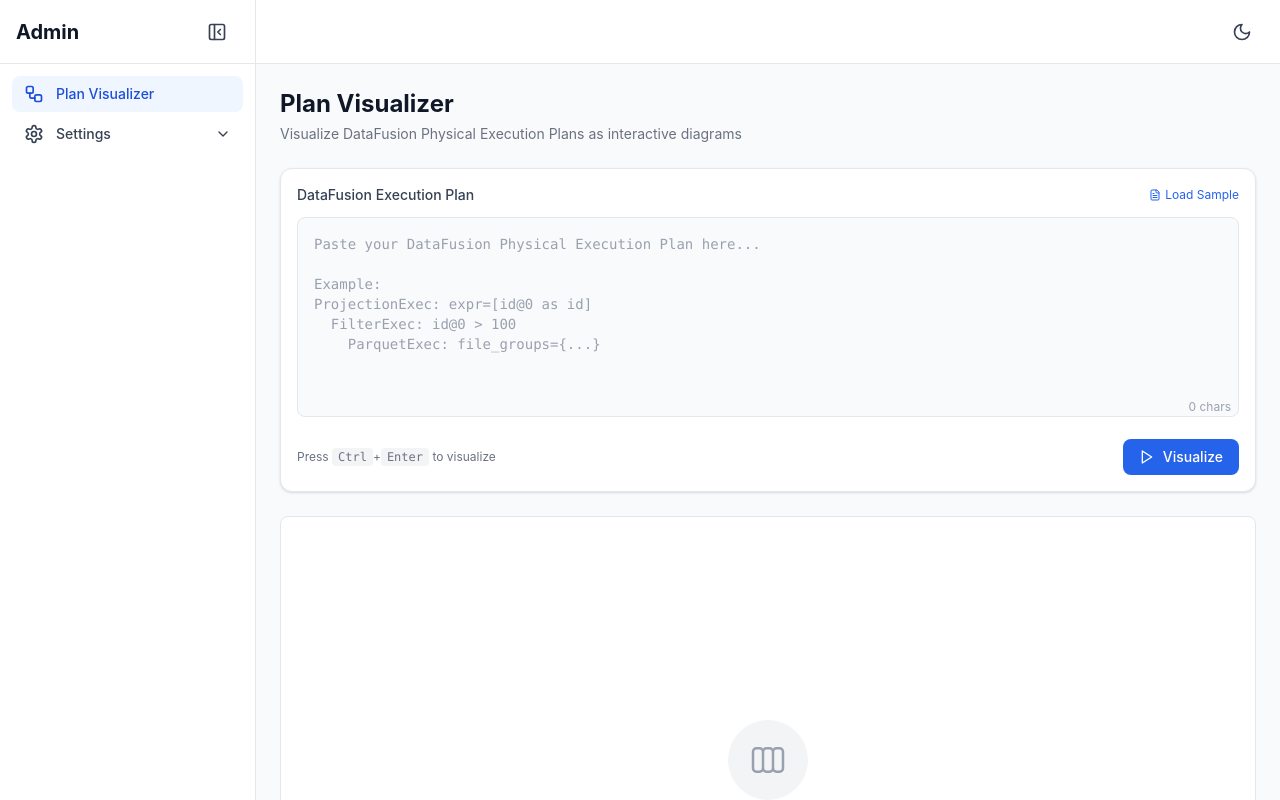
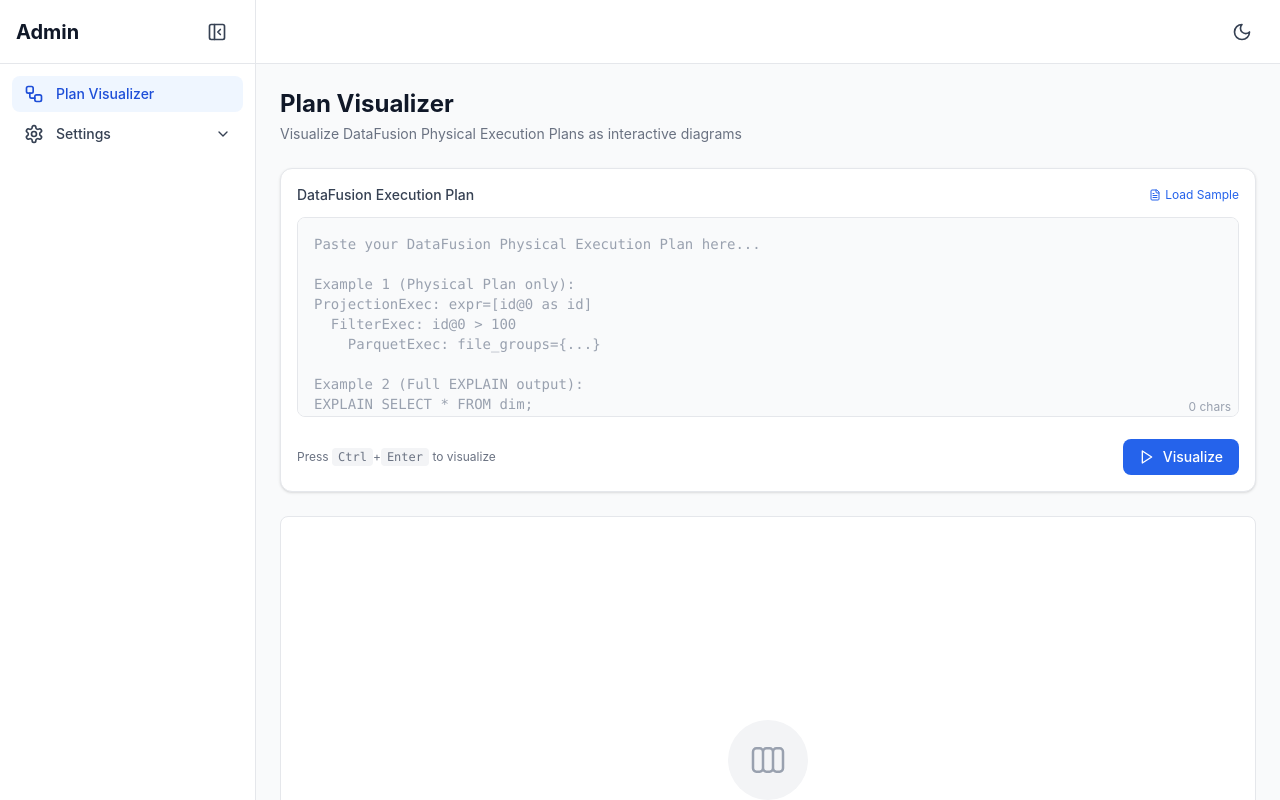
Before and after one commit to NGA-TRAN/plan-visualizer, a React (Vite) app: page / in a window 1280 px wide. Shown: the top 800 px of the page. Built offline with nearby package versions, Linux system fonts and the light colour scheme.

Commit message:
chore: add one more example into the placeholder (#10)

```diff
--- a/src/features/plan-visualizer/components/PlanInput.tsx
+++ b/src/features/plan-visualizer/components/PlanInput.tsx
@@ -52,7 +52,7 @@
           value={value}
           onChange={(e) => onChange(e.target.value)}
           onKeyDown={handleKeyDown}
-          placeholder={`Paste your DataFusion Physical Execution Plan here...\n\nExample:\nProjectionExec: expr=[id@0 as id]\n  FilterExec: id@0 > 100\n    ParquetExec: file_groups={...}`}
+          placeholder={`Paste your DataFusion Physical Execution Plan here...\n\nExample 1 (Physical Plan only):\nProjectionExec: expr=[id@0 as id]\n  FilterExec: id@0 > 100\n    ParquetExec: file_groups={...}\n\nExample 2 (Full EXPLAIN output):\nEXPLAIN SELECT * FROM dim;\n+---------------+---------------------------------------------------------------------------------------------------------------------+\n| plan_type     | plan                                                                                                                |\n+---------------+---------------------------------------------------------------------------------------------------------------------+\n| logical_plan  | TableScan: dim2_parquet projection=[d_dkey, env, service, host]                                                     |\n| physical_plan | DataSourceExec: file_groups={1 groups: [[d_1.parquet]]}, projection=[d_dkey, env, service, host], file_type=parquet |\n+---------------+---------------------------------------------------------------------------------------------------------------------+`}
           className={cn(
             'w-full h-full min-h-[150px] sm:min-h-[200px] p-3 sm:p-4 font-mono text-xs sm:text-sm',
             'bg-gray-50 dark:bg-gray-800/50',
```
